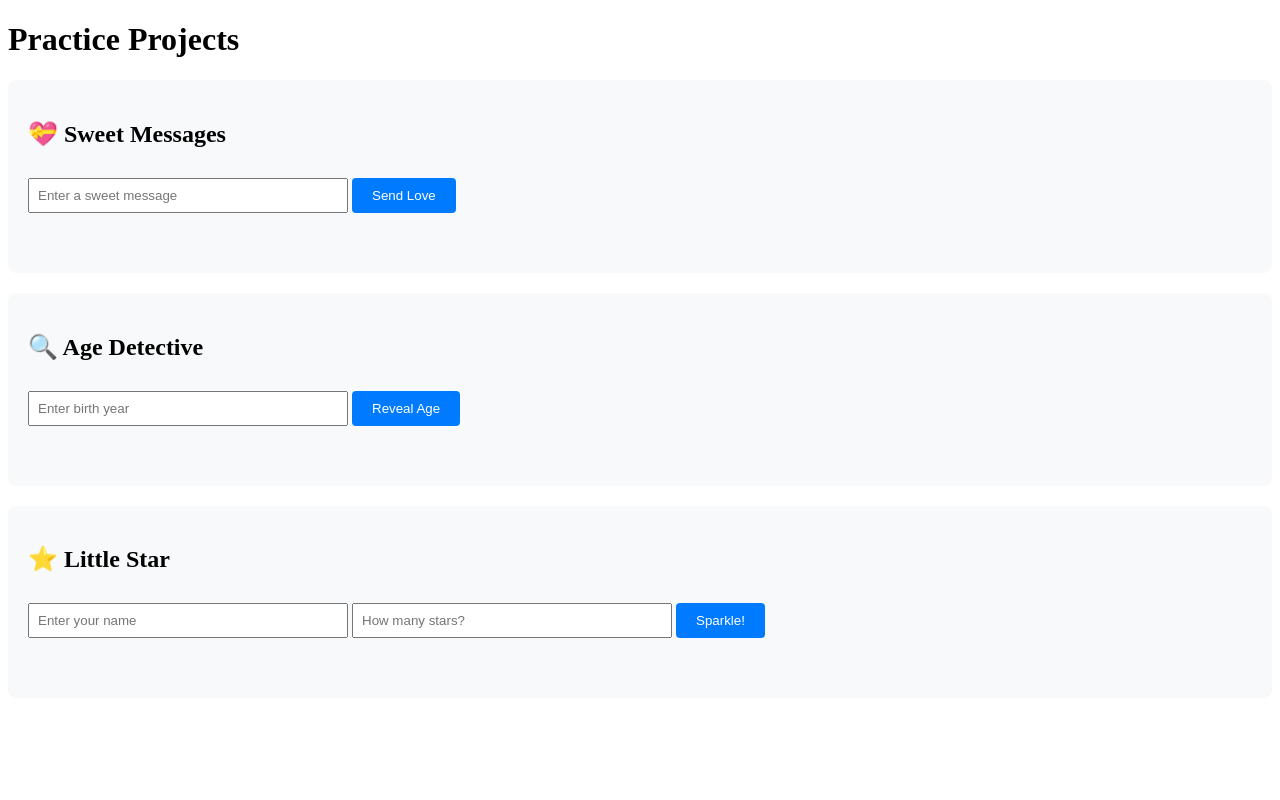
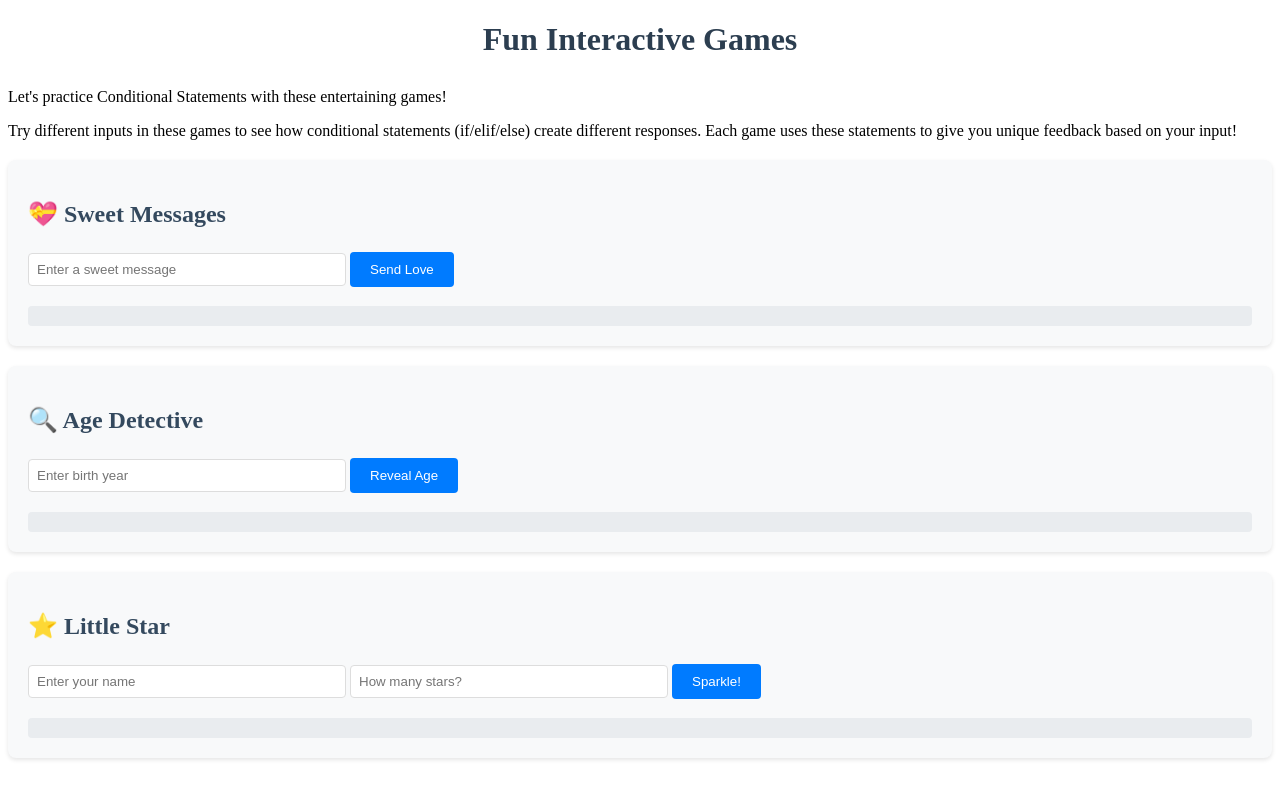
Before and after one commit to Lilian-Powers/CodeCraft-, a Flask app: page /tutorials in a window 1280 px wide. Run offline with Flask 3, Linux system fonts and the light colour scheme; the visitor is signed in with stand-in values (Sample User, id 1); parts of the project's set-up code (start-up, migrations or seed data) failed here and were passed over.

Commit message:
Assistant checkpoint: Restored tutorials.html with interactive games
Assistant generated file changes:
- templates/tutorials.html: Restore tutorials page with interactive games

---

User prompt:

do not change anything else except what i have told you. please go through all our chart history from all the chats we have discussed from yesterday and today restore everything like the way we have been discussing in the tutorials.html page go through all the chat history from yesterday  up to this poin and restore everything like we had discussed i have made a mistake with the tutorials.html page such that i have lost all that we had discussed please restore everything in this page the way it was and stop at the point i asked you to do this do not do it , go through the whole website code remove redandant and duplicate code that we are not using in the website. make sure that the the whole website is functioning well, styled well and positioned professionally. make sure there are no delays in the execution of our code so that the users/learners do not get bored by our website. go through all the chat history from yesterday and restore my tutorials.html page only do not change anything just let is display the way it will be restored.

```diff
--- a/templates/tutorials.html
+++ b/templates/tutorials.html
@@ -1,7 +1,10 @@
+
 <!DOCTYPE html>
 <html>
 <head>
-    <title>Practice Projects</title>
+    <title>Interactive Learning Games</title>
+    <meta name="description" content="Practice Python programming with fun interactive games and exercises">
+    <meta name="keywords" content="Python learning, programming games, coding practice, interactive tutorials">
     <style>
         .modal {
             display: none;
@@ -29,6 +32,7 @@
             padding: 20px;
             border-radius: 8px;
             background-color: #f8f9fa;
+            box-shadow: 0 2px 4px rgba(0,0,0,0.1);
         }
 
         .game-input {
@@ -36,6 +40,8 @@
             padding: 8px;
             width: 100%;
             max-width: 300px;
+            border: 1px solid #ddd;
+            border-radius: 4px;
         }
 
         .game-button {
@@ -45,6 +51,7 @@
             padding: 10px 20px;
             border-radius: 4px;
             cursor: pointer;
+            transition: background-color 0.2s;
         }
 
         .game-button:hover {
@@ -55,6 +62,7 @@
             margin-top: 10px;
             padding: 10px;
             border-radius: 4px;
+            background-color: #e9ecef;
         }
 
         .close {
@@ -67,11 +75,24 @@
         .close:hover {
             color: #000;
         }
+
+        h1 {
+            color: #2c3e50;
+            text-align: center;
+            margin-bottom: 30px;
+        }
+
+        h2 {
+            color: #34495e;
+            margin-bottom: 15px;
+        }
     </style>
 </head>
 <body>
     <div class="container">
-        <h1>Practice Projects</h1>
+        <h1>Fun Interactive Games</h1>
+        <p class="text-center mb-4">Let's practice Conditional Statements with these entertaining games!</p>
+        <p class="text-center mb-4">Try different inputs in these games to see how conditional statements (if/elif/else) create different responses. Each game uses these statements to give you unique feedback based on your input!</p>
 
         <!-- Sweet Messages Game -->
         <div class="game-container" id="sweetMessages">
```
